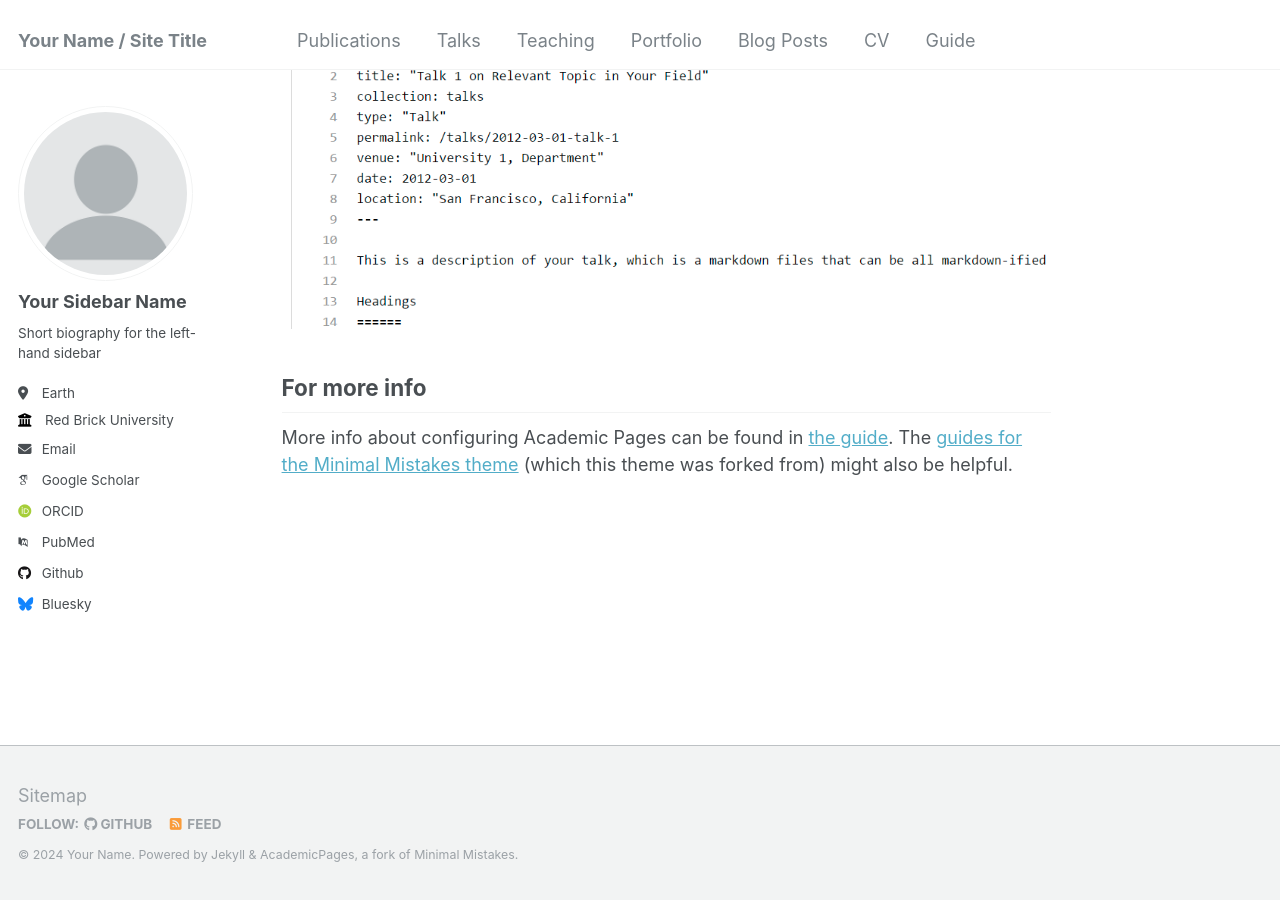
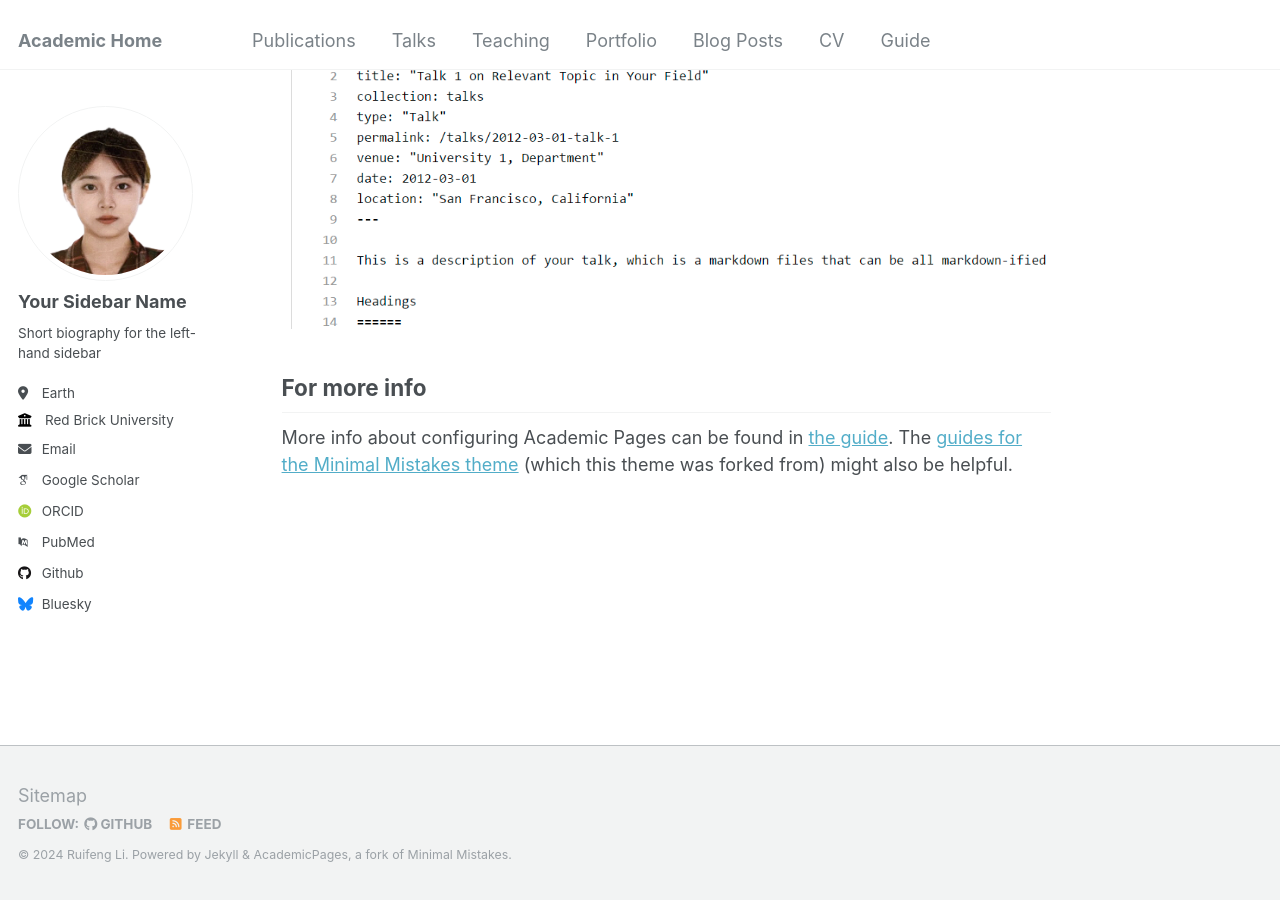
Before and after one commit to Lrf8182/Lrf8182.github.io, a Jekyll site: the page built from _pages/about.md, in a window 1280 px wide and 900 px high, scrolled down 2660 px. Built offline with Jekyll 4.4.1, drawn with Linux system fonts in a browser that asks for light colours; some web fonts are replaced.

Commit message:
changed profile.png

```diff
--- a/_config.yml
+++ b/_config.yml
@@ -8,13 +8,13 @@
 
 # Basic Site Settings
 locale                   : "en-US"
-title                    : "Your Name / Site Title"
+title                    : "Academic Home"
 title_separator          : "-"
-name                     : &name "Your Name"
+name                     : &name "Ruifeng Li"
 description              : &description "personal description"
-url                      : https://academicpages.github.io # the base hostname & protocol for your site e.g. "https://mmistakes.github.io"
+url                      : https://Lrf8182.github.io # the base hostname & protocol for your site e.g. "https://mmistakes.github.io"
 baseurl                  : "" # the subpath of your site, e.g. "/blog"
-repository               : "academicpages/academicpages.github.io"
+repository               : "Lrf8182/Lrf8182.github.io"
 
 # Site Author - The following control what appear as part of the author content on the side bar.
 #               If a field is blank the icon and link will not appear, otherwise it will be shown.
```
Also changed, not shown: images/profile.png.
